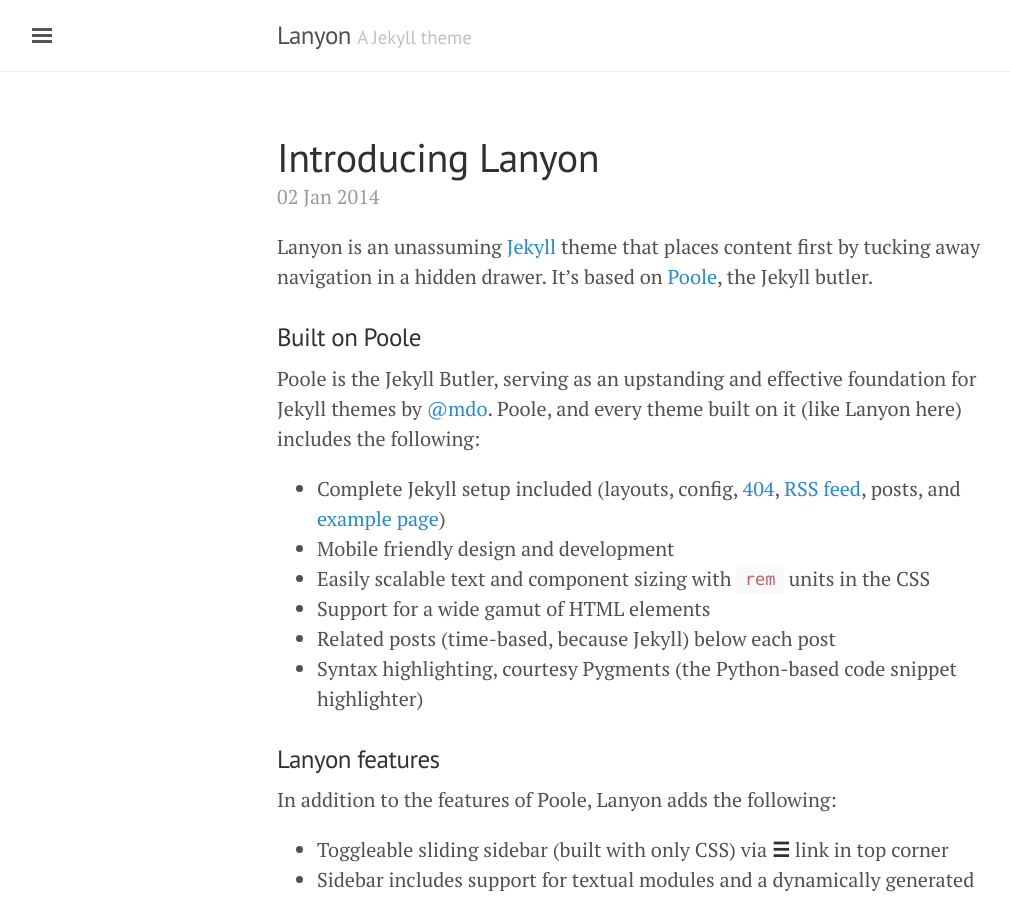
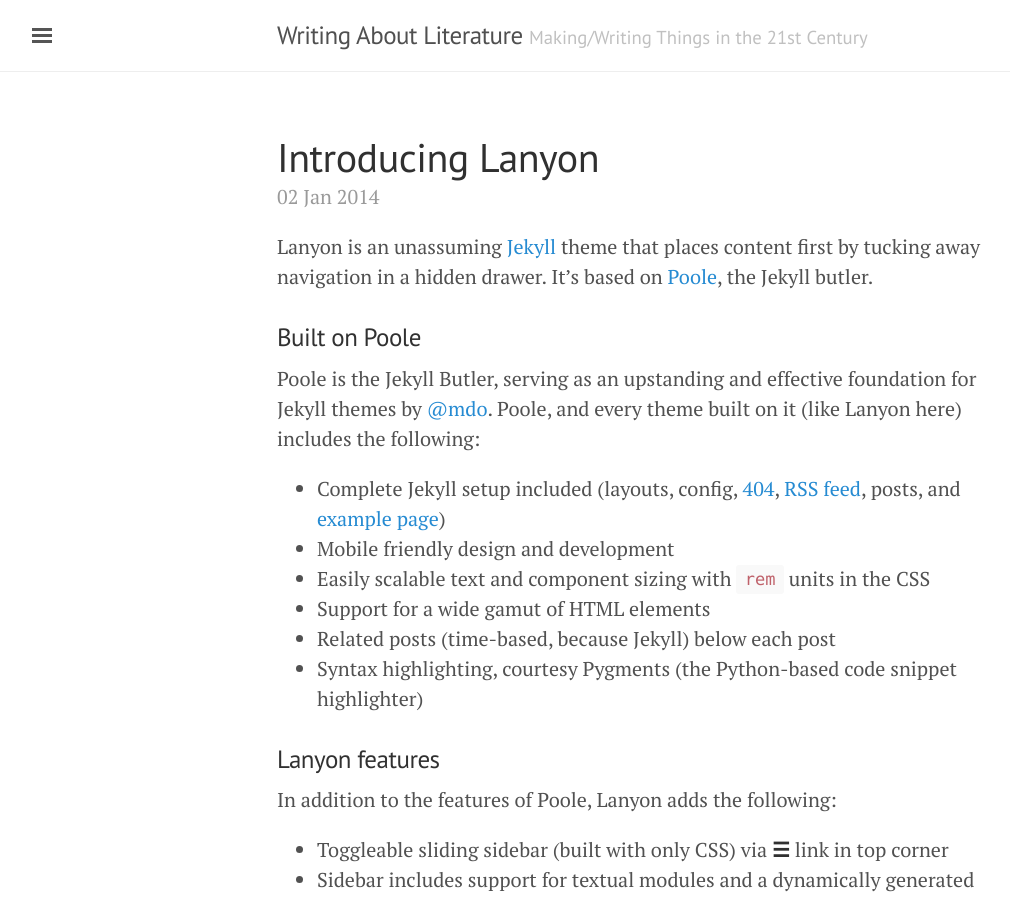
Before and after one commit to jloan/107v3, a Jekyll site: the page built from index.html, in a window 1280 px wide and 900 px high. Shown: the whole window, without its empty margins (3-1013 px from the left). Built offline with Jekyll 4.4.1, drawn with Linux system fonts in a browser that asks for light colours; the list of posts is cut into pages by our own code; some of the changed lines change nothing that is shown.

Commit message:
Update _config.yml
Changes to contact info, etc.

```diff
--- a/_config.yml
+++ b/_config.yml
@@ -5,9 +5,9 @@
 
 
 # Setup
-title:               Lanyon
-tagline:             'A Jekyll theme'
-description:         'A reserved <a href="http://jekyllrb.com" target="_blank">Jekyll</a> theme that places the utmost gravity on content with a hidden drawer. Made by <a href="https://twitter.com/mdo" target="_blank">@mdo</a>.'
+title:               Writing About Literature
+tagline:             'Making/Writing Things in the 21st Century'
+description:         'An in-progress course site for Fall 2019.'
 url:                 https://jloan.github.io/107v3/
 baseurl:             '/107v3/'
 paginate:            5
@@ -15,9 +15,9 @@
 
 # About/contact
 author:
-  name:              Mark Otto
-  url:               https://twitter.com/mdo
-  email:             markdotto@gmail.com
+  name:              Jason Loan
+  url:               https://twitter.com/loanage
+  email:             jloan@pierce.ctc.edu
 
 # Custom vars
 version:             1.0.0
```
